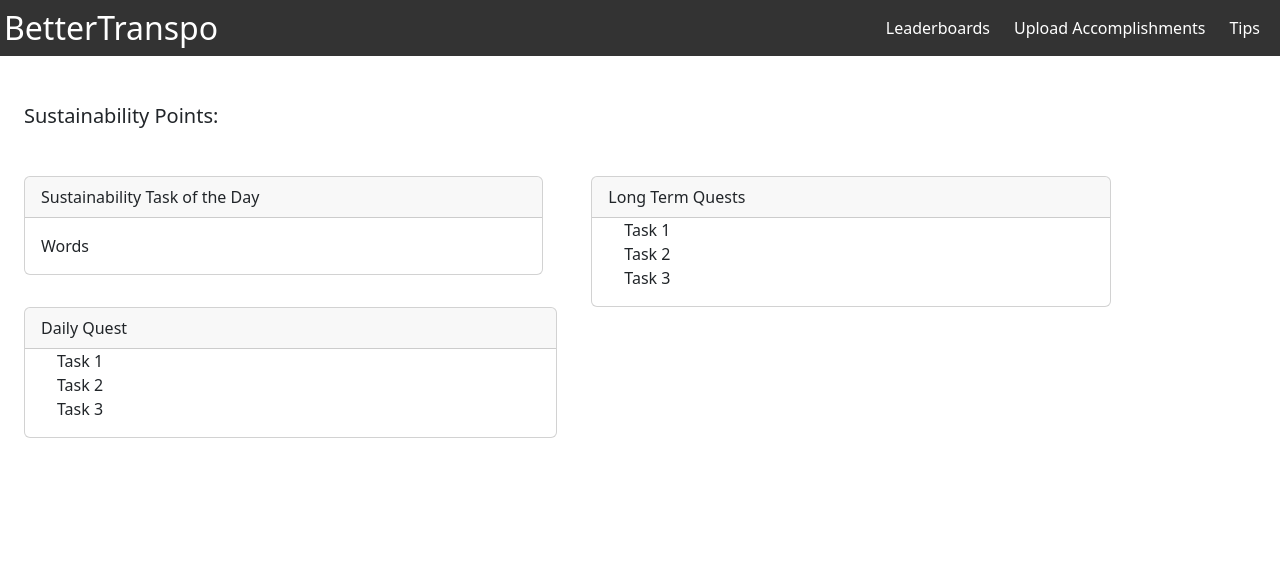
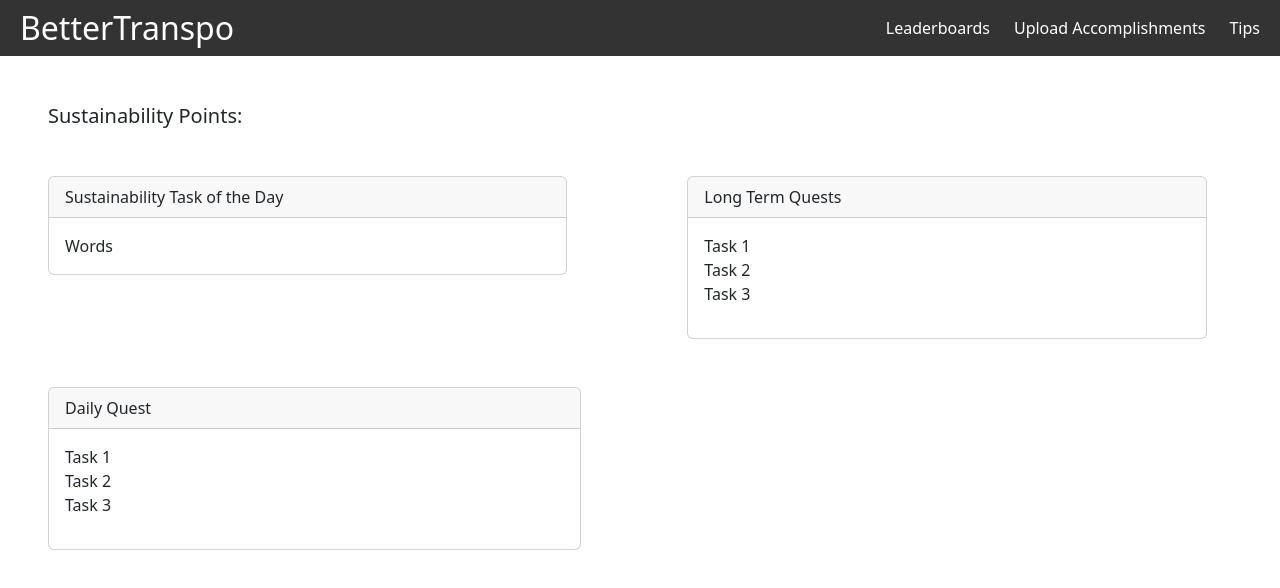
Before and after one commit to uOttahack6/frontend, a React (Create React App) app: page / in a window 1280 px wide. Shown: the top 588 px of the page. Built offline with nearby package versions, Linux system fonts and the light colour scheme.

Commit message:
Trying to fix alignment

```diff
--- a/package.json
+++ b/package.json
@@ -36,5 +36,8 @@
       "last 1 firefox version",
       "last 1 safari version"
     ]
+  },
+  "devDependencies": {
+    "@types/bootstrap": "^5.2.10"
   }
 }
--- a/src/Pages/Home.js
+++ b/src/Pages/Home.js
@@ -1,15 +1,15 @@
 import React from 'react';
-//import "bootstrap/dist/js/bootstrap.bundle.min";
-//import "bootstrap/dist/css/bootstrap.min.css";
+import 'bootstrap/dist/js/bootstrap.bundle.min';
+import 'bootstrap/dist/css/bootstrap.min.css';
 
 function Home() {
   return (
     <div>
-      <h5 class="mx-4 my-5">
+      <h5 class="mx-5 my-5">
         Sustainability Points:
       </h5>
       <div class="row">
-        <div class="col-sm-5 mx-4">
+        <div class="col-5 mx-5">
           <div class="card">
             <div class="card-header">
               Sustainability Task of the Day
@@ -19,12 +19,12 @@ function Home() {
             </div>
           </div>
         </div>
-        <div class="col-sm-5">
+        <div class="col-5 mx-5">
           <div class="card">
             <div class="card-header">
               Long Term Quests
             </div>
-            <ul>
+            <ul class="card-body">
               <li class="list-group-item"> Task 1</li>
               <li class="list-group-item"> Task 2</li>
               <li class="list-group-item"> Task 3</li>
@@ -32,11 +32,11 @@ function Home() {
           </div>
         </div>
       </div>
-      <div class="card col-sm-5 mx-4">
+      <div class="card col-5 mx-5 my-5">
         <div class="card-header">
           Daily Quest
         </div>
-        <ul>
+        <ul class="card-body">
             <li class="list-group-item"> Task 1</li>
             <li class="list-group-item"> Task 2</li>
             <li class="list-group-item"> Task 3</li>
```
Also changed, not shown: 1 other file (tests, documents, lock files or other folders).
